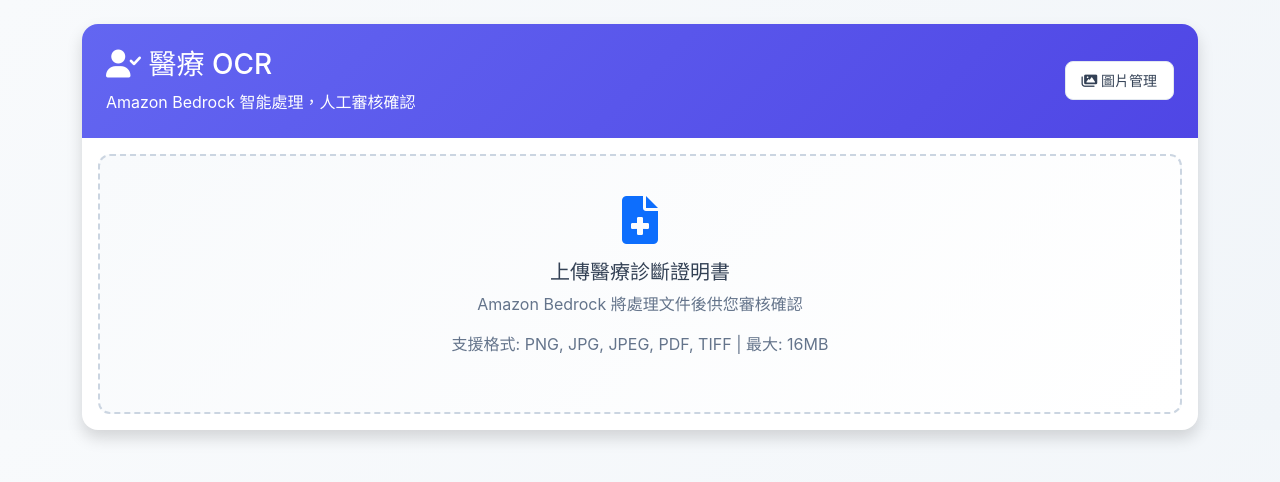
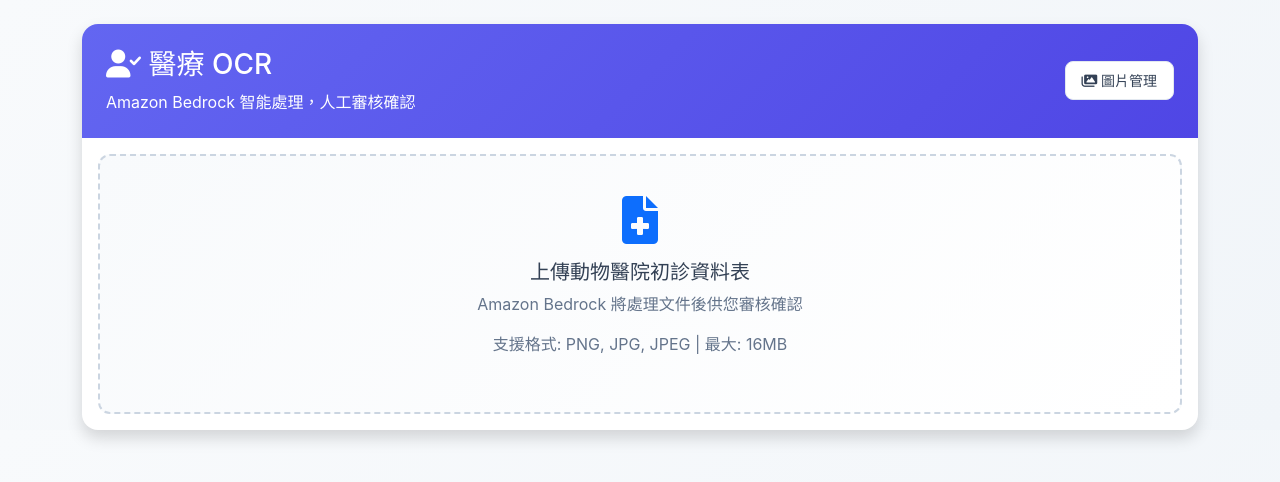
Before and after one commit to buckylee2019/medical-ocr-system, a Flask app: page /review/1 in a window 1280 px wide. Shown: the top 482 px of the page. Run offline with Flask 3, Linux system fonts and the light colour scheme.

Commit message:
移除PDF和TIFF格式支援，更新文件類型為初診資料表：
文件格式限制更新：
- 移除PDF和TIFF格式支援，只保留PNG, JPG, JPEG
- 更新所有HTML模板中的支援格式說明
- 更新所有file input的accept屬性
- 更新app.py中的ALLOWED_EXTENSIONS設定

文件類型描述更新：
- 將「醫療診斷證明書」改為「動物醫院初診資料表」
- 將「醫療文件」改為「動物醫院初診資料表」
- 更新所有相關的上傳提示文字
- 更新JavaScript註釋中的文件類型描述

影響的文件：
- templates/images_list.html: 更新空狀態提示文字
- templates/enhanced_voting_ocr.html: 更新上傳標題和格式支援
- templates/voting_ocr.html: 更新上傳標題、格式支援和註釋
- templates/block_ocr.html: 更新格式支援和accept屬性
- templates/auto_block_ocr.html: 更新格式支援和accept屬性
- templates/index.html: 更新格式支援和accept屬性
- templates/simple_ocr.html: 更新格式支援和accept屬性
- app.py: 更新ALLOWED_EXTENSIONS設定

現在系統只支援圖片格式(PNG, JPG, JPEG)，專門處理動物醫院初診資料表

```diff
--- a/app.py
+++ b/app.py
@@ -321,7 +321,7 @@ dynamodb = aws_session.resource('dynamodb')
 dynamodb_table = dynamodb.Table(DYNAMODB_TABLE_NAME)
 dynamodb_images_table = dynamodb.Table(DYNAMODB_IMAGES_TABLE_NAME)
 
-ALLOWED_EXTENSIONS = {'png', 'jpg', 'jpeg', 'pdf', 'tiff'}
+ALLOWED_EXTENSIONS = {'png', 'jpg', 'jpeg'}
 
 def allowed_file(filename):
     return '.' in filename and filename.rsplit('.', 1)[1].lower() in ALLOWED_EXTENSIONS
--- a/templates/auto_block_ocr.html
+++ b/templates/auto_block_ocr.html
@@ -178,8 +178,8 @@
                                 <i class="fas fa-cloud-upload-alt fa-3x text-primary mb-3"></i>
                                 <h5>Upload Medical Document for Auto Block Detection</h5>
                                 <p class="text-muted">AI will automatically detect text blocks using Amazon Textract</p>
-                                <p class="text-muted">Supported: PNG, JPG, JPEG, PDF, TIFF | Max: 16MB</p>
-                                <input type="file" id="fileInput" class="d-none" accept=".png,.jpg,.jpeg,.pdf,.tiff">
+                                <p class="text-muted">Supported: PNG, JPG, JPEG | Max: 16MB</p>
+                                <input type="file" id="fileInput" class="d-none" accept=".png,.jpg,.jpeg">
                             </div>
                         </div>
 
--- a/templates/block_ocr.html
+++ b/templates/block_ocr.html
@@ -145,9 +145,9 @@
                             <div class="upload-area" id="uploadArea">
                                 <i class="fas fa-cloud-upload-alt fa-3x text-primary mb-3"></i>
                                 <h5>Drop your medical document here or click to browse</h5>
-                                <p class="text-muted">Supported formats: PNG, JPG, JPEG, PDF, TIFF</p>
+                                <p class="text-muted">Supported formats: PNG, JPG, JPEG</p>
                                 <p class="text-muted">Maximum file size: 16MB</p>
-                                <input type="file" id="fileInput" class="d-none" accept=".png,.jpg,.jpeg,.pdf,.tiff">
+                                <input type="file" id="fileInput" class="d-none" accept=".png,.jpg,.jpeg">
                             </div>
                         </div>
 
--- a/templates/enhanced_voting_ocr.html
+++ b/templates/enhanced_voting_ocr.html
@@ -332,10 +332,10 @@
                         <div id="upload-section">
                             <div class="upload-area" id="uploadArea">
                                 <i class="fas fa-file-medical fa-3x text-primary mb-3"></i>
-                                <h5>上傳醫療診斷證明書</h5>
+                                <h5>上傳動物醫院初診資料表</h5>
                                 <p class="text-muted">Amazon Bedrock 將處理文件後供您審核確認</p>
-                                <p class="text-muted">支援格式: PNG, JPG, JPEG, PDF, TIFF | 最大: 16MB</p>
-                                <input type="file" id="fileInput" class="d-none" accept=".png,.jpg,.jpeg,.pdf,.tiff">
+                                <p class="text-muted">支援格式: PNG, JPG, JPEG | 最大: 16MB</p>
+                                <input type="file" id="fileInput" class="d-none" accept=".png,.jpg,.jpeg">
                             </div>
                         </div>
 
--- a/templates/images_list.html
+++ b/templates/images_list.html
@@ -273,7 +273,7 @@
                 <div class="text-center py-5" id="emptyState" style="display: none;">
                     <i class="fas fa-images fa-5x text-muted mb-3"></i>
                     <h4 class="text-muted">尚無上傳的圖片</h4>
-                    <p class="text-muted">開始上傳您的第一份醫療診斷證明書</p>
+                    <p class="text-muted">開始上傳您的第一份動物醫院初診資料表</p>
                     <a href="/" class="btn btn-primary">
                         <i class="fas fa-plus"></i> 立即上傳
                     </a>
--- a/templates/index.html
+++ b/templates/index.html
@@ -258,8 +258,8 @@
                                 <h5>Upload Medical Document</h5>
                                 <p class="text-muted">Textract will detect layout regions (bounding boxes only)</p>
                                 <p class="text-muted">Nova will extract and classify text from selected regions</p>
-                                <p class="text-muted">Supported: PNG, JPG, JPEG, PDF, TIFF | Max: 16MB</p>
-                                <input type="file" id="fileInput" class="d-none" accept=".png,.jpg,.jpeg,.pdf,.tiff">
+                                <p class="text-muted">Supported: PNG, JPG, JPEG | Max: 16MB</p>
+                                <input type="file" id="fileInput" class="d-none" accept=".png,.jpg,.jpeg">
                             </div>
                         </div>
 
--- a/templates/simple_ocr.html
+++ b/templates/simple_ocr.html
@@ -121,8 +121,8 @@
                                 <i class="fas fa-cloud-upload-alt fa-3x text-primary mb-3"></i>
                                 <h5>Upload Medical Document</h5>
                                 <p class="text-muted">Selected AI model will extract and structure all medical information</p>
-                                <p class="text-muted">Supported: PNG, JPG, JPEG, PDF, TIFF | Max: 16MB</p>
-                                <input type="file" id="fileInput" class="d-none" accept=".png,.jpg,.jpeg,.pdf,.tiff">
+                                <p class="text-muted">Supported: PNG, JPG, JPEG | Max: 16MB</p>
+                                <input type="file" id="fileInput" class="d-none" accept=".png,.jpg,.jpeg">
                             </div>
                         </div>
 
```
Also changed, not shown: templates/voting_ocr.html (+5 -5 lines).
